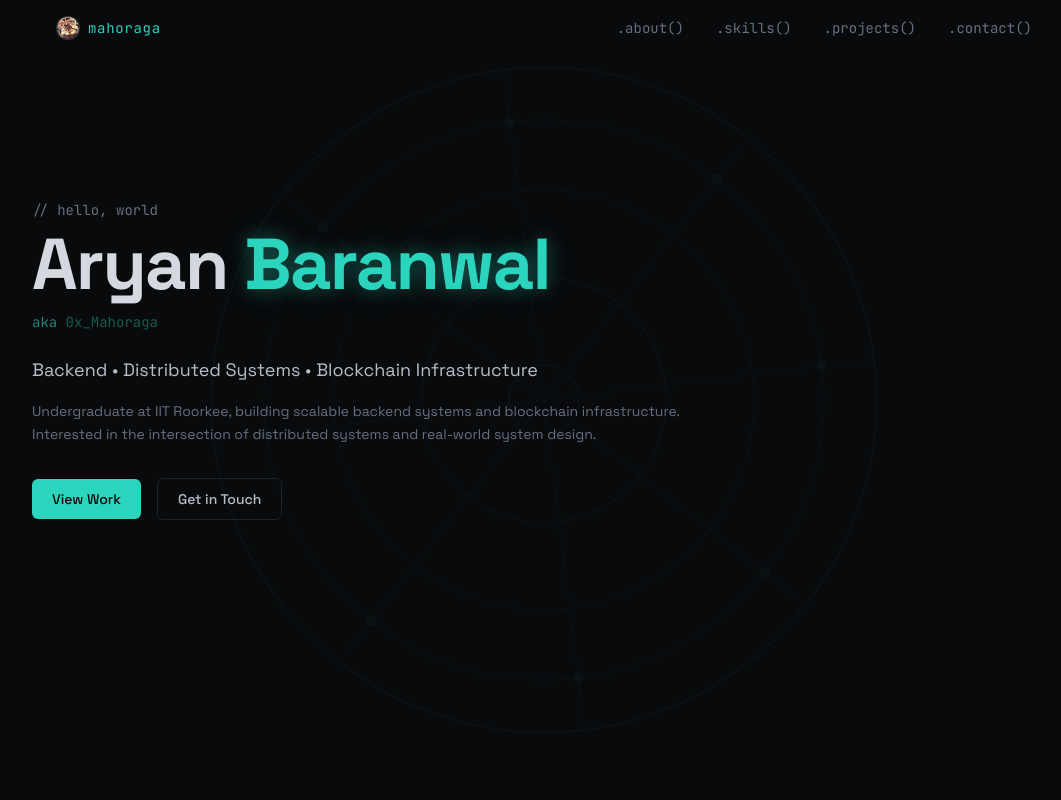
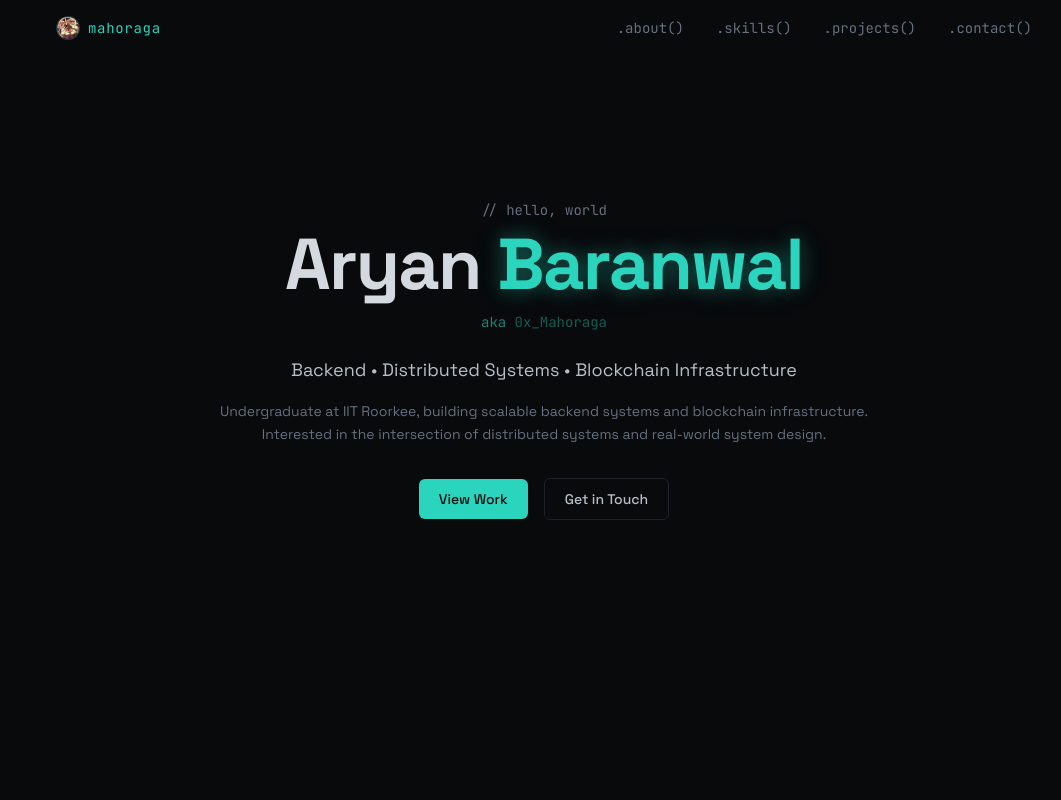
Before and after one commit to aryanbaranwal001/domain-expansion, a React (Vite) app: page / in a window 1280 px wide. Shown: the top 800 px of the page, without its empty margins (96-1157 px from the left). Built offline with nearby package versions, Linux system fonts and the light colour scheme; the HTML template or start-up script is replaced by a standard one.

Commit message:
feat: remove redundant mahoraga wheel

```diff
--- a/index.html
+++ b/index.html
@@ -3,9 +3,9 @@
   <head>
     <meta charset="UTF-8" />
     <meta name="viewport" content="width=device-width, initial-scale=1.0" />
-    <!-- TODO: Set the document title to the name of your application -->
+
     <title>Aryan Baranwal | 0x_Mahoraga</title>
-    <meta name="description" content="Portfolio of Aryan Baranwal — IIT Roorkee undergraduate focused on backend engineering, distributed systems, and blockchain infrastructure." />
+    <meta name="description" content="portfolio of Aryan Baranwal aka 0x_Mahoraga" />
     <meta name="author" content="Aryan Baranwal" />
 
     <meta property="og:title" content="Aryan Baranwal — Backend & Distributed Systems" />
--- a/src/components/HeroSection.tsx
+++ b/src/components/HeroSection.tsx
@@ -1,16 +1,9 @@
-import MahoragaWheel from "./MahoragaWheel";
-
 const HeroSection = () => {
   return (
     <section className="relative min-h-screen flex flex-col justify-center overflow-hidden px-6 pb-24 md:pb-32">
-      {/* Background wheel */}
-      <div className="absolute top-1/2 left-1/2 -translate-x-1/2 -translate-y-1/2 pointer-events-none">
-        <MahoragaWheel size={700} />
-      </div>
-
-      <div className="relative z-10 max-w-5xl mx-auto w-full flex flex-col items-start text-left pt-12">
+      <div className="relative z-10 max-w-5xl mx-auto w-full flex flex-col items-center text-center pt-12">
         {/* Text */}
-        <div className="w-full max-w-3xl flex flex-col items-start">
+        <div className="w-full max-w-3xl flex flex-col items-center">
           <p className="font-mono text-sm text-muted-foreground opacity-0 animate-fade-in mb-2">
             // hello, world
           </p>
@@ -25,11 +18,11 @@ const HeroSection = () => {
             </span>
           </p>
 
-          <p className="mt-6 text-lg text-secondary-foreground opacity-0 animate-fade-in-delay-2 max-w-xl">
+          <p className="mt-6 text-lg text-secondary-foreground opacity-0 animate-fade-in-delay-2 max-w-xl mx-auto">
             Backend • Distributed Systems • Blockchain Infrastructure
           </p>
 
-          <p className="mt-4 text-muted-foreground text-sm leading-relaxed opacity-0 animate-fade-in-delay-3 max-w-2xl">
+          <p className="mt-4 text-muted-foreground text-sm leading-relaxed opacity-0 animate-fade-in-delay-3 max-w-2xl mx-auto">
             Undergraduate at IIT Roorkee, building scalable backend systems and blockchain
             infrastructure. Interested in the intersection of distributed systems and real-world
             system design.
--- a/src/components/MahoragaWheel.tsx
+++ /dev/null
@@ -1,48 +0,0 @@
-const MahoragaWheel = ({ className = "", size = 500 }: { className?: string; size?: number }) => {
-  const spokes = 8;
-
-  return (
-    <div className={`mahoraga-wheel ${className}`} style={{ width: size, height: size }}>
-      <svg viewBox="0 0 200 200" className="w-full h-full opacity-[0.04]">
-        {/* Outer circle */}
-        <circle cx="100" cy="100" r="95" fill="none" stroke="hsl(172 66% 50%)" strokeWidth="0.5" />
-        <circle cx="100" cy="100" r="80" fill="none" stroke="hsl(172 66% 50%)" strokeWidth="0.3" />
-        <circle cx="100" cy="100" r="60" fill="none" stroke="hsl(172 66% 50%)" strokeWidth="0.3" />
-        <circle cx="100" cy="100" r="35" fill="none" stroke="hsl(172 66% 50%)" strokeWidth="0.4" />
-        <circle cx="100" cy="100" r="10" fill="none" stroke="hsl(172 66% 50%)" strokeWidth="0.5" />
-
-        {/* Spokes */}
-        {Array.from({ length: spokes }).map((_, i) => {
-          const angle = (i * 360) / spokes;
-          const rad = (angle * Math.PI) / 180;
-          const x2 = 100 + 95 * Math.cos(rad);
-          const y2 = 100 + 95 * Math.sin(rad);
-          return (
-            <line
-              key={i}
-              x1="100"
-              y1="100"
-              x2={x2}
-              y2={y2}
-              stroke="hsl(172 66% 50%)"
-              strokeWidth="0.3"
-            />
-          );
-        })}
-
-        {/* Small diamonds at intersections */}
-        {Array.from({ length: spokes }).map((_, i) => {
-          const angle = (i * 360) / spokes;
-          const rad = (angle * Math.PI) / 180;
-          const x = 100 + 80 * Math.cos(rad);
-          const y = 100 + 80 * Math.sin(rad);
-          return (
-            <circle key={`dot-${i}`} cx={x} cy={y} r="1.5" fill="hsl(172 66% 50%)" />
-          );
-        })}
-      </svg>
-    </div>
-  );
-};
-
-export default MahoragaWheel;
--- a/src/components/ProjectsSection.tsx
+++ b/src/components/ProjectsSection.tsx
@@ -1,5 +1,4 @@
 import { ExternalLink } from "lucide-react";
-import MahoragaWheel from "./MahoragaWheel";
 
 const ProjectsSection = () => {
   return (
@@ -10,11 +9,6 @@ const ProjectsSection = () => {
 
         {/* Featured project */}
         <div className="relative p-8 rounded-xl border border-border gradient-card cursed-glow overflow-hidden">
-          {/* Background wheel */}
-          <div className="absolute -right-20 -bottom-20 opacity-30 pointer-events-none">
-            <MahoragaWheel size={250} className="mahoraga-wheel-fast" />
-          </div>
-
           <div className="relative z-10">
             <div className="flex items-center gap-3 mb-4">
               <span className="px-2 py-0.5 text-xs font-mono rounded bg-primary/10 text-primary border border-primary/20">
```
